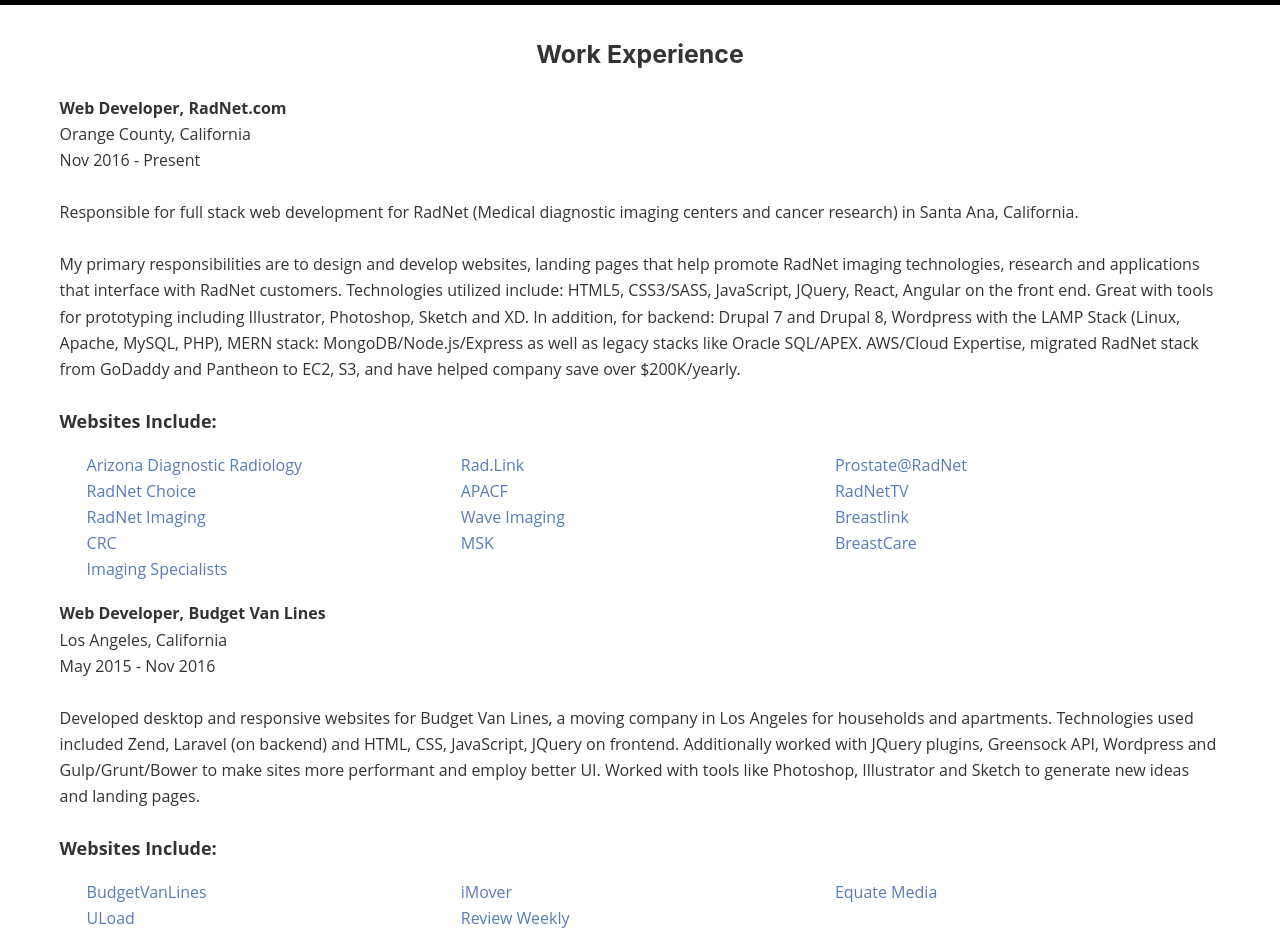
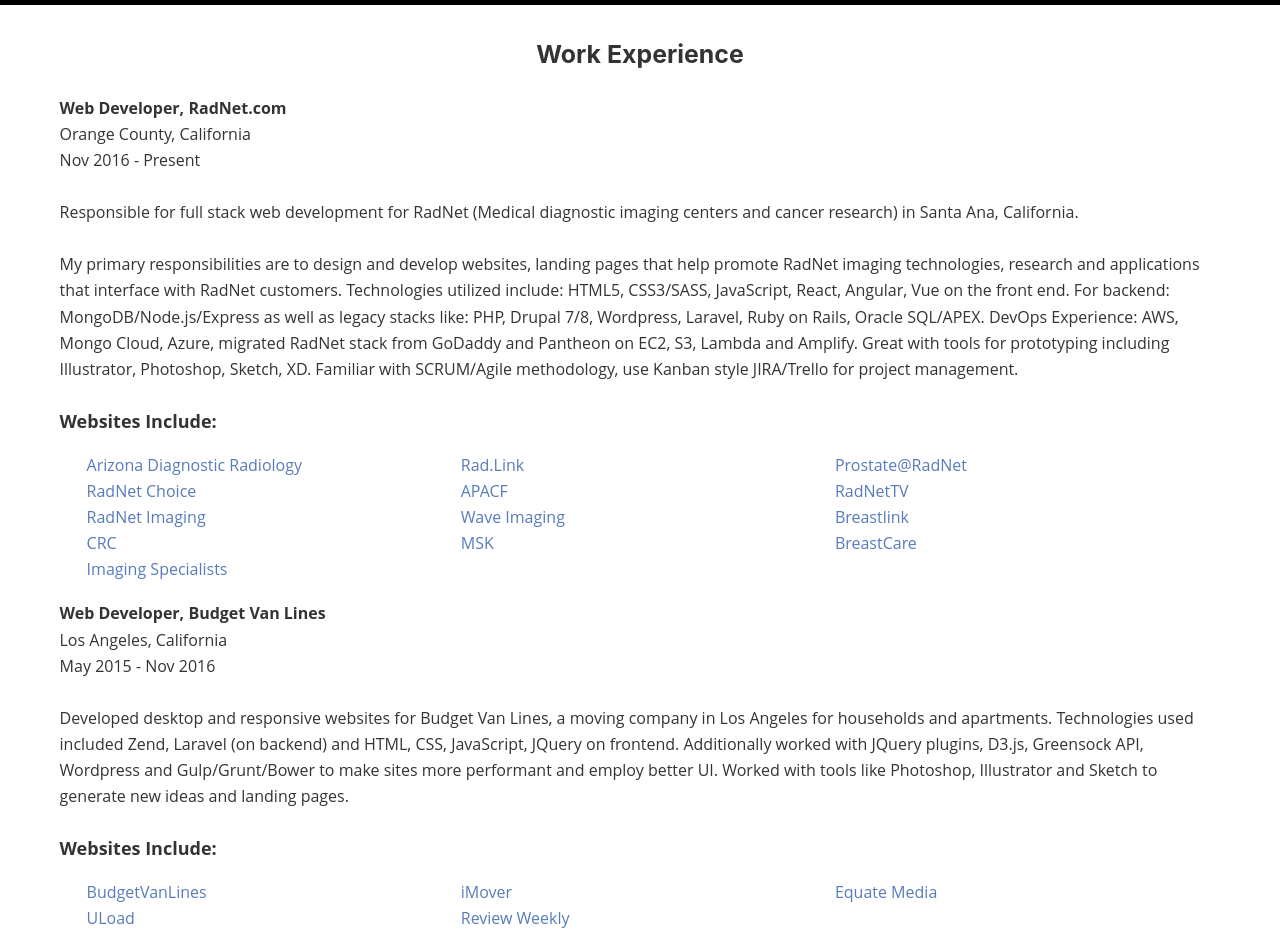
Before and after one commit to vijayxtreme/vstyle, a Gatsby site: page /experience in a window 1280 px wide. Shown: the part 73-1020 px from the top of the page. Built offline with nearby package versions, Linux system fonts and the light colour scheme; Gatsby itself is replaced by a stand-in of ours.

Commit message:
Update Experience

```diff
--- a/src/pages/experience.js
+++ b/src/pages/experience.js
@@ -67,7 +67,7 @@
                     <br />Nov 2016 - Present
                 </p>
                 <p>Responsible for full stack web development for RadNet (Medical diagnostic imaging centers and cancer research) in Santa Ana, California.</p>
-                <p>My primary responsibilities are to design and develop websites, landing pages that help promote RadNet imaging technologies, research and applications that interface with RadNet customers.   Technologies utilized include: HTML5, CSS3/SASS, JavaScript, JQuery, React, Angular on the front end.  Great with tools for prototyping including Illustrator, Photoshop, Sketch and XD.  In addition, for backend: Drupal 7 and Drupal 8, Wordpress with the LAMP Stack (Linux, Apache, MySQL, PHP), MERN stack: MongoDB/Node.js/Express as well as legacy stacks like Oracle SQL/APEX. AWS/Cloud Expertise, migrated RadNet stack from GoDaddy and Pantheon to EC2, S3, and have helped company save over $200K/yearly.</p>
+                <p>My primary responsibilities are to design and develop websites, landing pages that help promote RadNet imaging technologies, research and applications that interface with RadNet customers.   Technologies utilized include: HTML5, CSS3/SASS, JavaScript, React, Angular, Vue on the front end.  For backend:  MongoDB/Node.js/Express as well as legacy stacks like: PHP, Drupal 7/8, Wordpress, Laravel, Ruby on Rails, Oracle SQL/APEX. DevOps Experience: AWS, Mongo Cloud, Azure, migrated RadNet stack from GoDaddy and Pantheon on EC2, S3, Lambda and Amplify. Great with tools for prototyping including Illustrator, Photoshop, Sketch, XD.  Familiar with SCRUM/Agile methodology, use Kanban style JIRA/Trello for project management. </p>
                 <div>
                     <strong>Websites Include:</strong>
                     <div className="grid">{radnetOutput}</div>
@@ -79,7 +79,7 @@
                     <br />Los Angeles, California
                     <br />May 2015 - Nov 2016
                 </p>
-                <p>Developed desktop and responsive websites for Budget Van Lines, a moving company in Los Angeles for households and apartments.  Technologies used included Zend, Laravel (on backend) and HTML, CSS, JavaScript, JQuery on frontend.   Additionally worked with JQuery plugins, Greensock API, Wordpress and Gulp/Grunt/Bower to make sites more performant and employ better UI.   Worked with tools like Photoshop, Illustrator and Sketch to generate new ideas and landing pages.</p>
+                <p>Developed desktop and responsive websites for Budget Van Lines, a moving company in Los Angeles for households and apartments.  Technologies used included Zend, Laravel (on backend) and HTML, CSS, JavaScript, JQuery on frontend.   Additionally worked with JQuery plugins, D3.js, Greensock API, Wordpress and Gulp/Grunt/Bower to make sites more performant and employ better UI.   Worked with tools like Photoshop, Illustrator and Sketch to generate new ideas and landing pages.</p>
                 <div>
                     <strong>Websites Include:</strong>
                     <div className="grid">{budgetOutput}</div>
```
